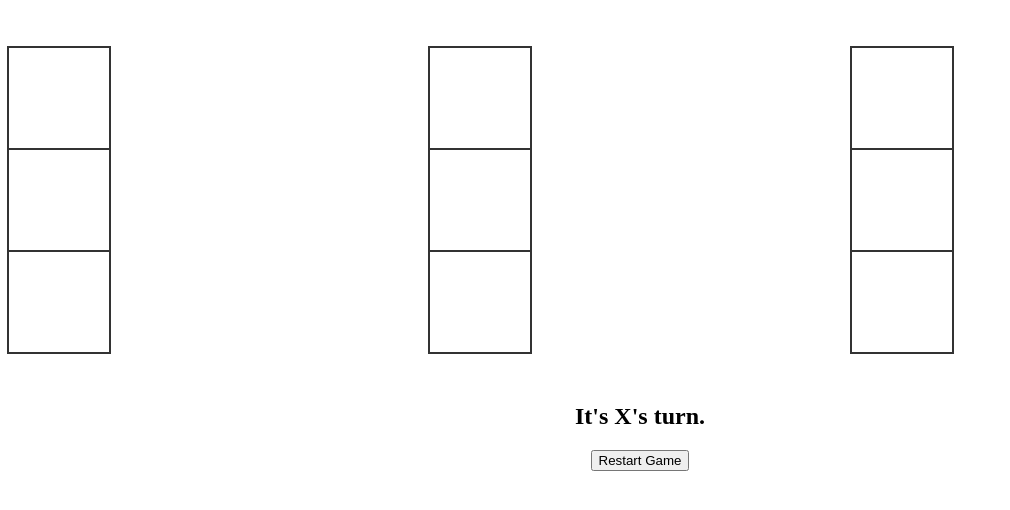
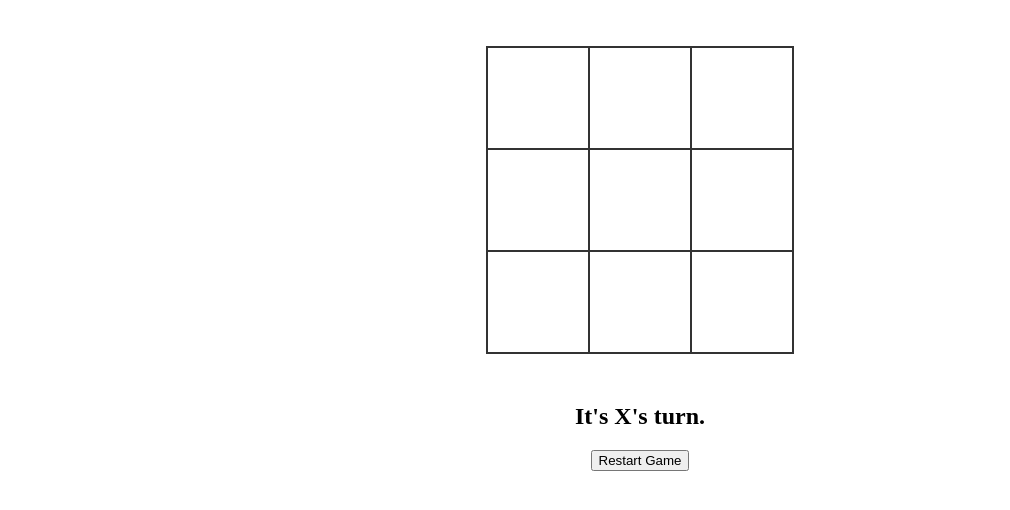
Before and after one commit to VineshRaghvani/Two-Player-TicTacToe-Project, a plain HTML site: page index.html in a window 1280 px wide. Shown: the part 50-560 px from the top of the page, without its empty margins (0-1010 px from the left). Drawn offline with Linux system fonts and the light colour scheme.

Commit message:
Updated width of game container

```diff
--- a/style.css
+++ b/style.css
@@ -9,7 +9,7 @@ section {
 .game-container {
     display: grid; /* Displays the grid */
     grid-template-columns: repeat(3, auto); /* Creates the 3x3 grid of equal width */
-    width: auto; /* Sets the width of the game container to adjust based on its contents */
+    width: 306px; /* Sets the width of the game container to adjust based on its contents */
     margin: 50px auto; /* This centers the container horizontally and has a top and bottom margin of 50px */
 }
 
```
